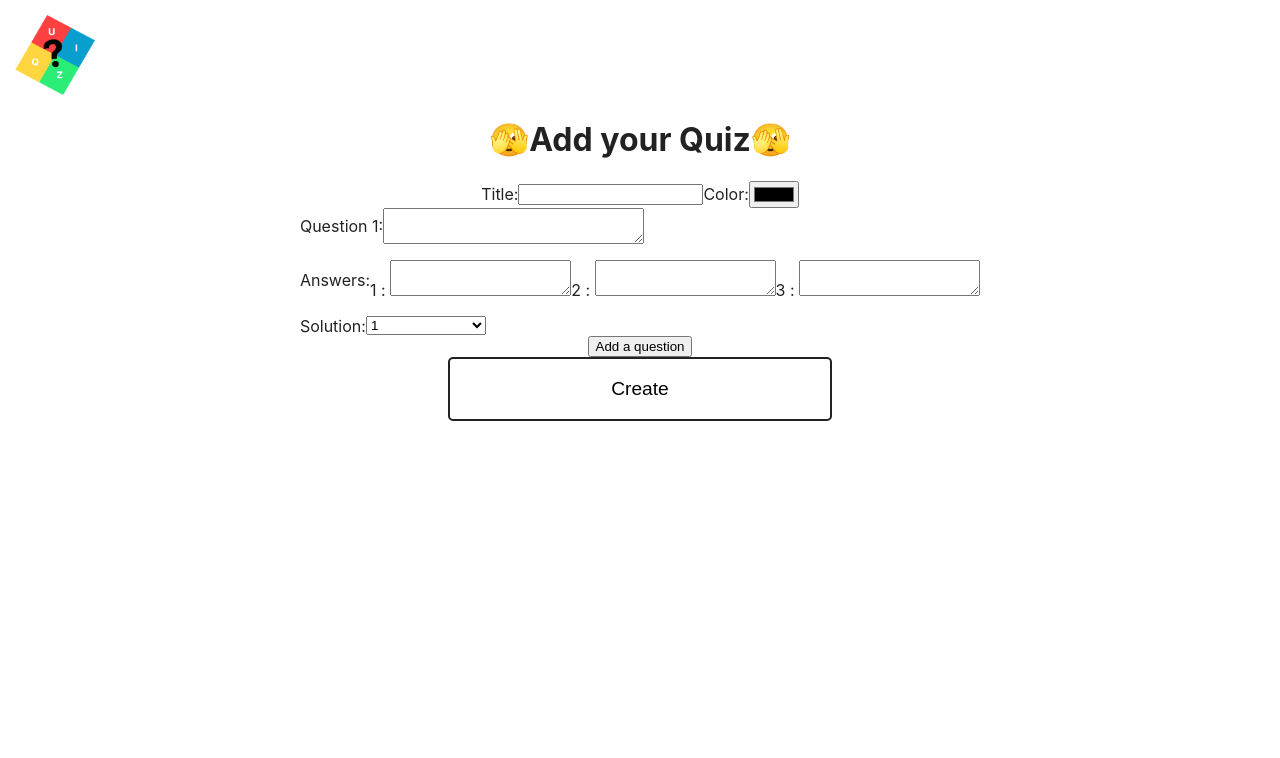
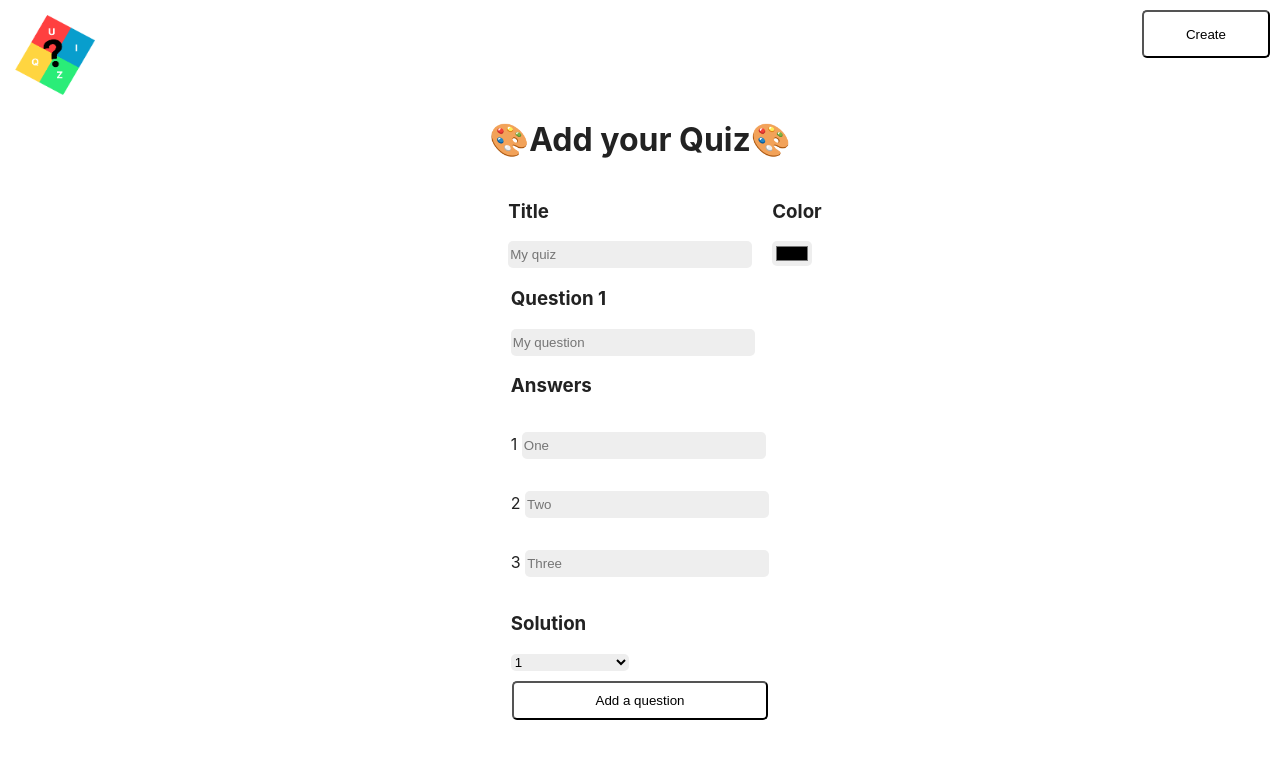
Before and after one commit to Sueysz/gen-quiz, a React (Vite) app: page /FormQuiz in a window 1280 px wide. Shown: the top 758 px of the page. Built offline with nearby package versions, Linux system fonts and the light colour scheme.

Commit message:
style form add quiz

```diff
--- a/src/components/Buttons.js
+++ b/src/components/Buttons.js
@@ -45,3 +45,14 @@ export const ValidationButton = styled.button`
         background-color:rgba(1,1,1,0.4);
     }
 `
+export const Btn = styled.button`
+    background-color:transparent;
+    border-radius:5px;
+    width:16rem;
+    padding:10px;
+    margin:10px;
+`
+export const BtnCreate = styled(Btn)`
+width:8rem;
+height:3rem;
+`
--- a/src/components/FormPage.js
+++ b/src/components/FormPage.js
@@ -1,6 +1,11 @@
 import styled from "@emotion/styled"
 
 export const FormPage = styled.div`
+
+    header{
+        display:flex;
+        justify-content: space-between;
+    }
 
     h1{
         text-align:center;
@@ -11,10 +16,32 @@ export const FormPage = styled.div`
         flex-direction:column;
         align-items:center;
     }
+    input{
+        background-color:#EEEEEE;
+        border:none;
+        border-radius:5px;
+        outline:none;
+        height:25px;
+        width: 15rem;
+    }
 
+    select{
+        background-color:#EEEEEE;
+        border:none;
+        border-radius:5px;
+        outline:none;
+
+    }
+`
+
+export const FormContentContainer = styled.div`
+display:flex;
+gap:20px;
+padding-left: 50px;
 `
 
 export const FormContent = styled.div`
     display:flex;
-    align-items:center;
+    align-items:flex-start;
+    flex-direction:column;
 `
--- a/src/pages/FormQuiz.jsx
+++ b/src/pages/FormQuiz.jsx
@@ -1,11 +1,11 @@
 import * as Yup from 'yup';
 import { Link } from "react-router-dom"
-import { FormContent, FormPage } from "../components/FormPage"
+import { FormContent, FormContentContainer, FormPage } from "../components/FormPage"
 import { useState } from "react"
 import { useFormik } from "formik"
 import { StyledIcon } from "../components/Icons"
 import { createQuiz } from "../api"
-import { ConfirmButton } from "../components/Buttons"
+import { Btn, BtnCreate } from "../components/Buttons"
 import { useNavigate } from 'react-router-dom';
 
 export const FormQuiz = () => {
@@ -95,29 +95,39 @@ export const FormQuiz = () => {
         formik.setFieldValue("questions", updatedQuestions);
     }
 
+    const placeholders = ["One", "Two", "Three"];
+
     return (
         <FormPage>
+            <header>
                 <Link to="/">
                     <StyledIcon src="/icons/logo.png" alt="logo" />
                 </Link>
-            <h1>🫣Add your Quiz🫣</h1>
+                <BtnCreate type="submit">Create</BtnCreate>
+            </header>
+            <h1>🎨Add your Quiz🎨</h1>
             <form onSubmit={formik.handleSubmit}>
+                <FormContentContainer>
                     <FormContent>
-                    <label htmlFor="title">Title:</label>
+                        <h3 htmlFor="title">Title</h3>
                         <input
                             id="title"
                             name="title"
                             value={formik.values.title}
+                            placeholder='My quiz'
                             onChange={formik.handleChange}
                         />
                         {formik.errors.title && formik.touched.title && (
                             <div className="error-message">{formik.errors.title}</div>
                         )}
-                    <label htmlFor="color">Color:</label>
+                    </FormContent>
+                    <FormContent>
+                        <h3 htmlFor="color">Color</h3>
                         <input
                             id="color"
                             type="color"
                             name="color"
+                            style={{width:'2.5rem'}}
                             value={formik.values.color}
                             onChange={formik.handleChange}
                         />
@@ -125,16 +135,16 @@ export const FormQuiz = () => {
                             <div className="error-message">{formik.errors.color}</div>
                         )}
                     </FormContent>
+                </FormContentContainer>
 
                 {formik.values.questions.map((question, index) => (
                     <div key={index} className="question-container">
                         <FormContent>
-                            <label htmlFor={`question-${index}`}>Question {index + 1}:</label>
-                            <textarea
+                            <h3 htmlFor={`question-${index}`}>Question {index + 1}</h3>
+                            <input
                                 id={`question-${index}`}
                                 name={`questions[${index}].question`}
-                                cols="30"
-                                rows="2"
+                                placeholder='My question'
                                 value={question.question}
                                 onChange={(event) => handleQuestionChange(event, index)}
                             />
@@ -147,14 +157,15 @@ export const FormQuiz = () => {
                         </FormContent>
 
                         <FormContent>
-                            <label>Answers:</label>
+                            <h3>Answers</h3>
                             {question.answers.map((answer, answerIndex) => (
                                 <div key={answerIndex} className="answer-container">
                                     <div>
-                                        <p>{answerIndex + 1} : <textarea
+                                        <p>{answerIndex + 1} <input
                                             type="text"
                                             name={`questions[${index}].answers[${answerIndex}]`}
                                             value={answer}
+                                            placeholder={placeholders[answerIndex]}
                                             onChange={(event) =>
                                                 handleAnswerChange(event, index, answerIndex)
                                             }
@@ -179,7 +190,7 @@ export const FormQuiz = () => {
                         </FormContent>
 
                         <FormContent>
-                            <label htmlFor={`solution-${index}`}>Solution:</label>
+                            <h3 htmlFor={`solution-${index}`}>Solution</h3>
                             <select
                                 name={`questions[${index}].solution`}
                                 value={formik.values.questions[index].solution}
@@ -207,9 +218,9 @@ export const FormQuiz = () => {
                     </div>
                 ))}
 
-                <button type="button" onClick={addQuestion}>Add a question</button>
+                <Btn type="button" onClick={addQuestion}>Add a question</Btn>
 
-                <ConfirmButton type="submit">Create</ConfirmButton>
+
             </form>
         </FormPage>
     );
```
Lines whose indentation alone changed are shown as unchanged.
